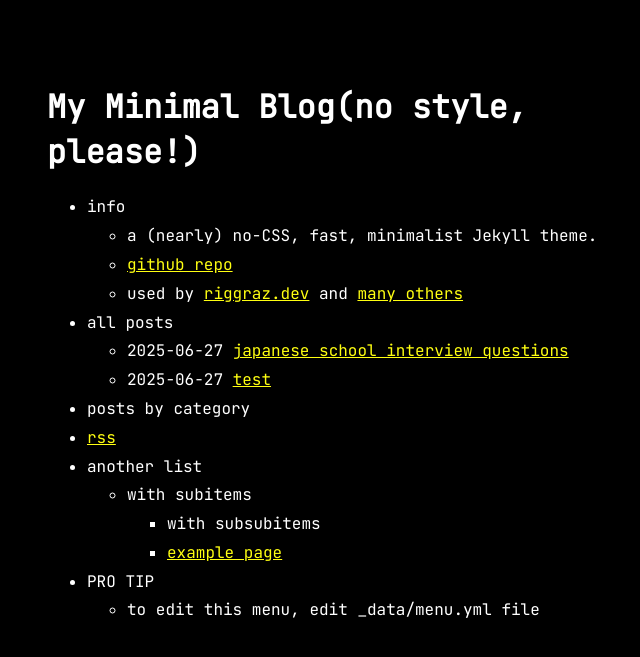
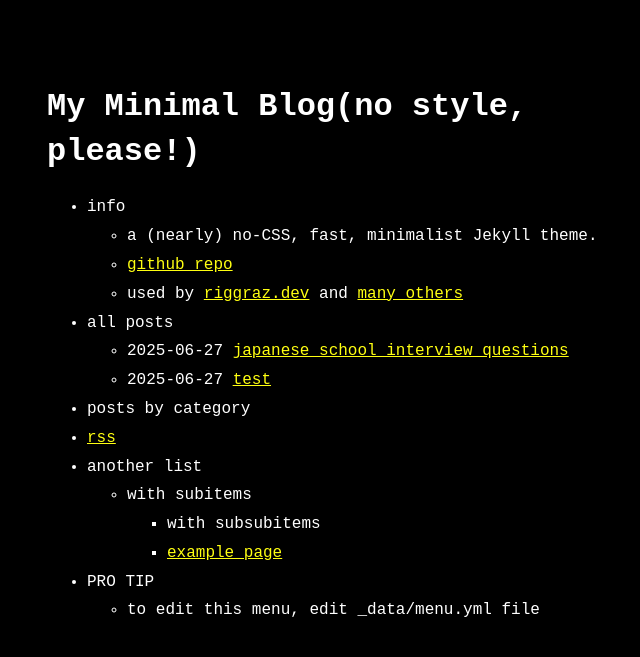
Before and after one commit to nyxone/nyxone.github.io, a Jekyll site: the page built from index.md, in a window 1280 px wide. Shown: the top 657 px of the page, without its empty margins (273-913 px from the left). Built offline with Jekyll 4.4.1, drawn with Linux system fonts in a browser that asks for light colours; some web fonts are replaced.

Commit message:
Update deployment

```diff
--- a/assets/css/main.scss
+++ b/assets/css/main.scss
@@ -3,6 +3,13 @@
 
 @import "no-style-please";
 
+@font-face {
+  font-family: 'JetBrains Mono Nerd Font';
+  src: url('/assets/fonts/JetBrainsMonoNerdFont-Regular.ttf') format('truetype');
+  font-weight: normal;
+  font-style: normal;
+}
+
 body {
-  font-family: 'JetBrains Mono', monospace;
+  font-family: 'JetBrains Mono Nerd Font', monospace;
 }
```
Also changed, not shown: 2 other files.
